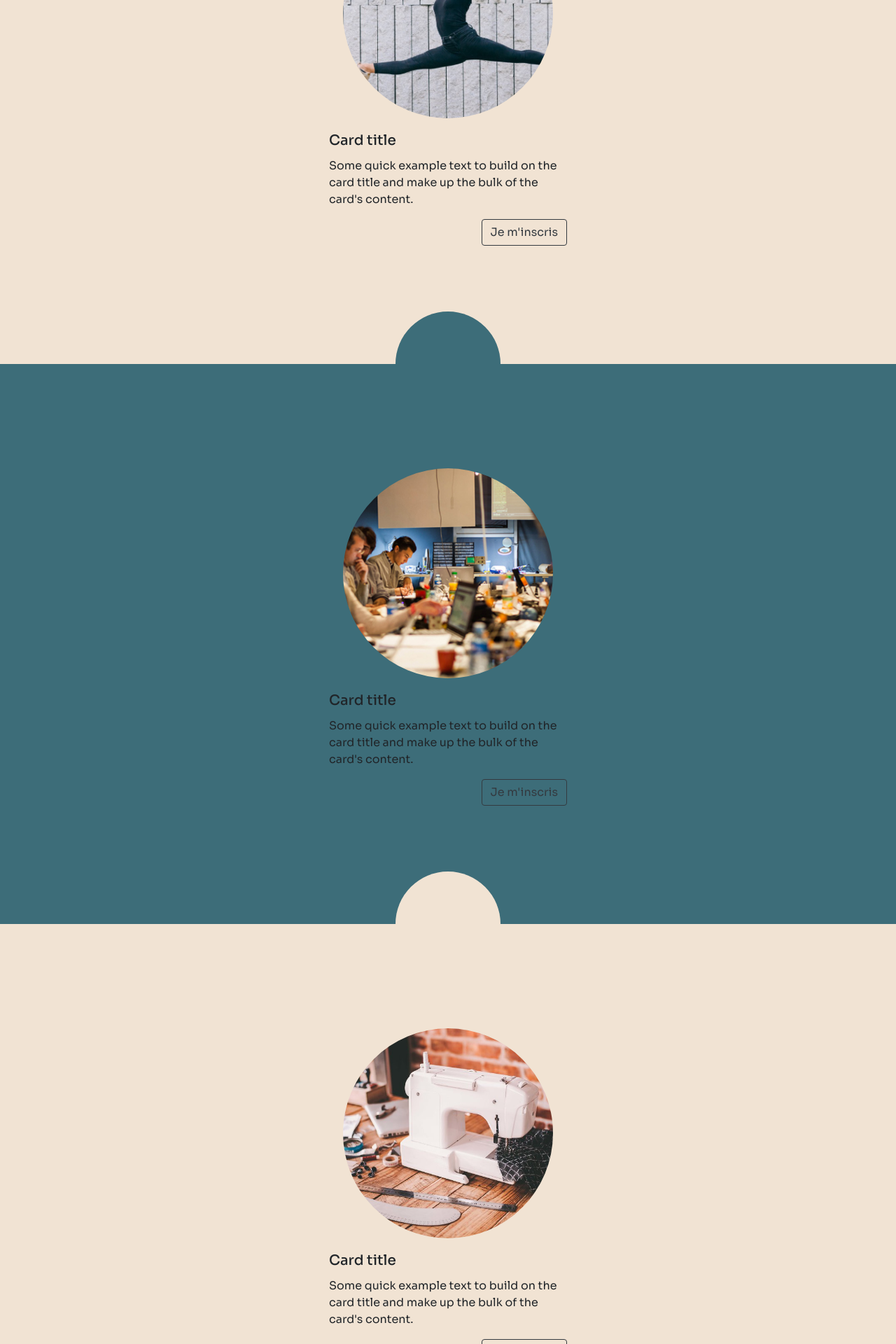
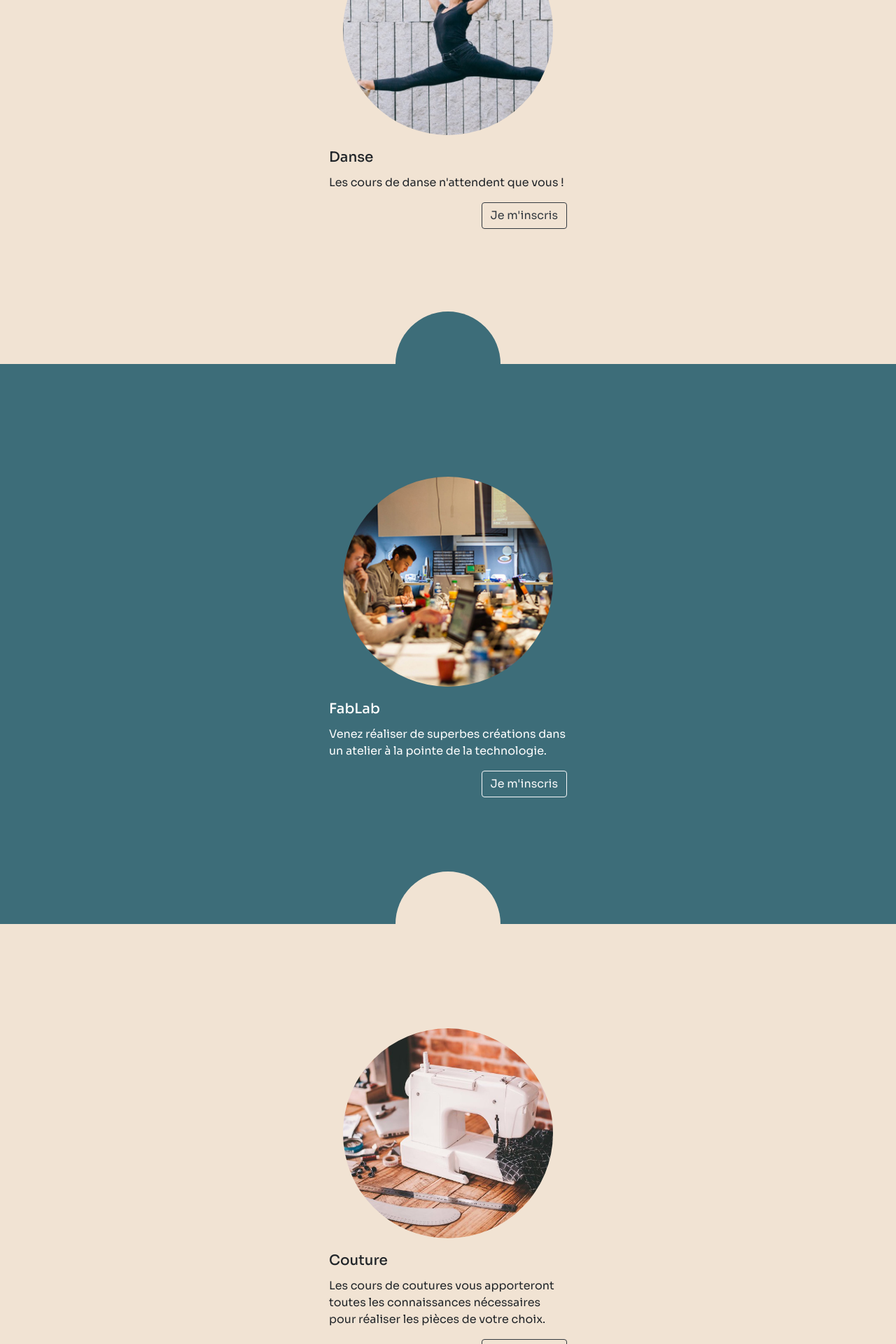
Before and after one commit to Dizth/ECF1-Studi-CSES, a PHP site: page / in a window 1280 px wide. Shown: the part 3480-5400 px from the top of the page at 70% size. Run offline with PHP 8.4, Linux system fonts and the light colour scheme.

Commit message:
Modal done 100% + text for each activity (and some color adjustements)

```diff
--- a/index.html
+++ b/index.html
@@ -145,8 +145,8 @@
                     <div class="cooking-img"></div>
                 </div>
                     <div class="card-body">
-                    <h5 class="card-title text-center">Card title</h5>
-                    <p class="card-text">Some quick example text to build on the card title and make up the bulk of the card's content.</p>
+                    <h5 class="card-title text-center">Cuisine</h5>
+                    <p class="card-text">Venez réaliser vos plats préférés !</p>
                     <button type="button" class="btn float-right btn-outline-dark" data-toggle="modal" data-target="#subscribe">
                         Je m'inscris
                     </button>
@@ -163,8 +163,8 @@
                 </div>
                     <div class="card-body">
                     <h5 class="card-title">Club d'Echecs</h5>
-                    <p class="card-text">Venez jouer aux échecs.</p>
-                    <button type="button" class="btn float-right btn-outline-dark" data-toggle="modal" data-target="#subscribe">
+                    <p class="card-text">Echec et mat ! Venez travailler vos stratégies tout en vous amusant.</p>
+                    <button type="button" class="btn float-right btn-outline-light" data-toggle="modal" data-target="#subscribe">
                         Je m'inscris
                     </button>
                 </div>
@@ -179,8 +179,8 @@
                     <div class="dance-img"></div>
                 </div>
                     <div class="card-body">
-                    <h5 class="card-title">Card title</h5>
-                    <p class="card-text">Some quick example text to build on the card title and make up the bulk of the card's content.</p>
+                    <h5 class="card-title">Danse</h5>
+                    <p class="card-text">Les cours de danse n'attendent que vous !</p>
                     <button type="button" class="btn float-right btn-outline-dark" data-toggle="modal" data-target="#subscribe">
                         Je m'inscris
                     </button>
@@ -196,9 +196,9 @@
                     <div class="fablab-img"></div>
                 </div>
                     <div class="card-body">
-                    <h5 class="card-title">Card title</h5>
-                    <p class="card-text">Some quick example text to build on the card title and make up the bulk of the card's content.</p>
-                    <button type="button" class="btn float-right btn-outline-dark" data-toggle="modal" data-target="#subscribe">
+                    <h5 class="card-title">FabLab</h5>
+                    <p class="card-text">Venez réaliser de superbes créations dans un atelier à la pointe de la technologie.</p>
+                    <button type="button" class="btn float-right btn-outline-light" data-toggle="modal" data-target="#subscribe">
                         Je m'inscris
                     </button>
                 </div>
@@ -213,8 +213,8 @@
                     <div class="sewing-img"></div>
                 </div>
                     <div class="card-body">
-                    <h5 class="card-title">Card title</h5>
-                    <p class="card-text">Some quick example text to build on the card title and make up the bulk of the card's content.</p>
+                    <h5 class="card-title">Couture</h5>
+                    <p class="card-text">Les cours de coutures vous apporteront toutes les connaissances nécessaires pour réaliser les pièces de votre choix.</p>
                     <button type="button" class="btn float-right btn-outline-dark" data-toggle="modal" data-target="#subscribe">
                         Je m'inscris
                     </button>
@@ -230,9 +230,9 @@
                     <div class="pottery-img"></div>
                 </div>
                     <div class="card-body">
-                    <h5 class="card-title">Card title</h5>
-                    <p class="card-text">Some quick example text to build on the card title and make up the bulk of the card's content.</p>
-                    <button type="button" class="btn float-right btn-outline-dark" data-toggle="modal" data-target="#subscribe">
+                    <h5 class="card-title">Poterie</h5>
+                    <p class="card-text">Sculptez vos envies grace aux cours de poterie !</p>
+                    <button type="button" class="btn float-right btn-outline-light" data-toggle="modal" data-target="#subscribe">
                         Je m'inscris
                     </button>
                 </div>
@@ -247,8 +247,8 @@
                     <div class="music-img"></div>
                 </div>
                     <div class="card-body">
-                    <h5 class="card-title">Card title</h5>
-                    <p class="card-text">Some quick example text to build on the card title and make up the bulk of the card's content.</p>
+                    <h5 class="card-title">Musique</h5>
+                    <p class="card-text">Composer, créer, jouer, devenez musiciens grace aux cours de guitare et de MAO (musique assistée par ordinateur).</p>
                     <button type="button" class="btn float-right btn-outline-dark" data-toggle="modal" data-target="#subscribe">
                         Je m'inscris
                     </button>
@@ -263,9 +263,9 @@
                     <div class="ludo-img"></div>
                 </div>
                     <div class="card-body">
-                    <h5 class="card-title">Card title</h5>
-                    <p class="card-text">Some quick example text to build on the card title and make up the bulk of the card's content.</p>
-                    <button type="button" class="btn float-right btn-outline-dark" data-toggle="modal" data-target="#subscribe">
+                    <h5 class="card-title">Ludothèque</h5>
+                    <p class="card-text">Découvrir et s'amuser, des tonnes de jeux sont à disposition pour le plus grand plaisir des enfants.</p>
+                    <button type="button" class="btn float-right btn-outline-light" data-toggle="modal" data-target="#subscribe">
                         Je m'inscris
                     </button>
                 </div>
@@ -280,8 +280,8 @@
                     <div class="info-img"></div>
                 </div>
                     <div class="card-body">
-                    <h5 class="card-title">Card title</h5>
-                    <p class="card-text">Some quick example text to build on the card title and make up the bulk of the card's content.</p>
+                    <h5 class="card-title">Informatique</h5>
+                    <p class="card-text">Apprenez les rudiments de l'informatique de manière ludique, les ordinateurs n'auront plus de secret pour vous ! </p>
                     <button type="button" class="btn float-right btn-outline-dark" data-toggle="modal" data-target="#subscribe">
                         Je m'inscris
                     </button>
@@ -310,7 +310,11 @@
                     <div class="form-group">
                         <label for="input">Prénom</label>
                         <input type="text" class="form-control" id="inputName" placeholder="Entrez votre prénom">
-                      </div>
+                    </div>
+                    <div class="form-group">
+                        <label for="inputTel">Téléphone</label>
+                        <input type="tel" class="form-control" id="inputTel" placeholder="Entrez votre numéro de téléphone">
+                    </div>
                     <label for="select">Sélectionnez votre activité</label>
                     <select class="form-control">
                         <option>Cuisine</option>
--- a/styles/Mediaqueries/mediaqueries.css
+++ b/styles/Mediaqueries/mediaqueries.css
@@ -1,4 +1,4 @@
-@media screen and (max-height: 565px) {
+@media screen and (max-height: 700px) {
   .ball-container {
     opacity: 0;
     transition: opacity 250ms ease-in;
--- a/styles/Mediaqueries/mediaqueries.scss
+++ b/styles/Mediaqueries/mediaqueries.scss
@@ -1,6 +1,6 @@
 @use "../SASS" as *;
 
-@media screen and (max-height: 565px) {
+@media screen and (max-height: 700px) {
     .ball-container {
         opacity: 0;
         transition: opacity 250ms ease-in;
--- a/styles/style.css
+++ b/styles/style.css
@@ -29,7 +29,7 @@ nav {
 .going-up {
   position: fixed;
   bottom: 15px;
-  right: 10px;
+  left: 0;
   z-index: 3;
   opacity: 0.8;
   color: #6d6969;
@@ -330,6 +330,7 @@ section {
 }
 section:nth-child(odd) {
   background-color: #3d6d79;
+  color: #ffffff;
 }
 section .first {
   background-color: #f1e3d3;
--- a/styles/style.scss
+++ b/styles/style.scss
@@ -19,7 +19,7 @@ nav {
 .going-up {
     position: fixed;
     bottom: 15px;
-    right: 10px;
+    left: 0;
     z-index: 3;
     opacity: 0.8;
     color: $btnMenuColor;
@@ -289,6 +289,7 @@ section {
     scroll-snap-align: start;
     &:nth-child(odd) {
         background-color: $mainColor;
+        color: $navColor;
     }
 
     .first {
```
Also changed, not shown: 1 other file.
